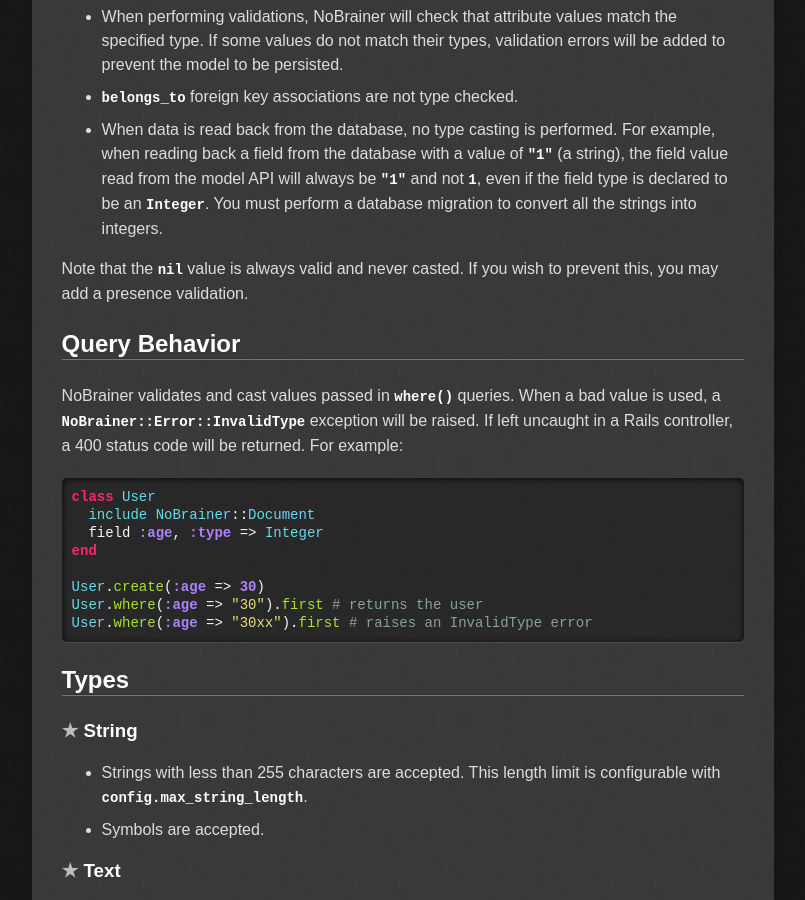
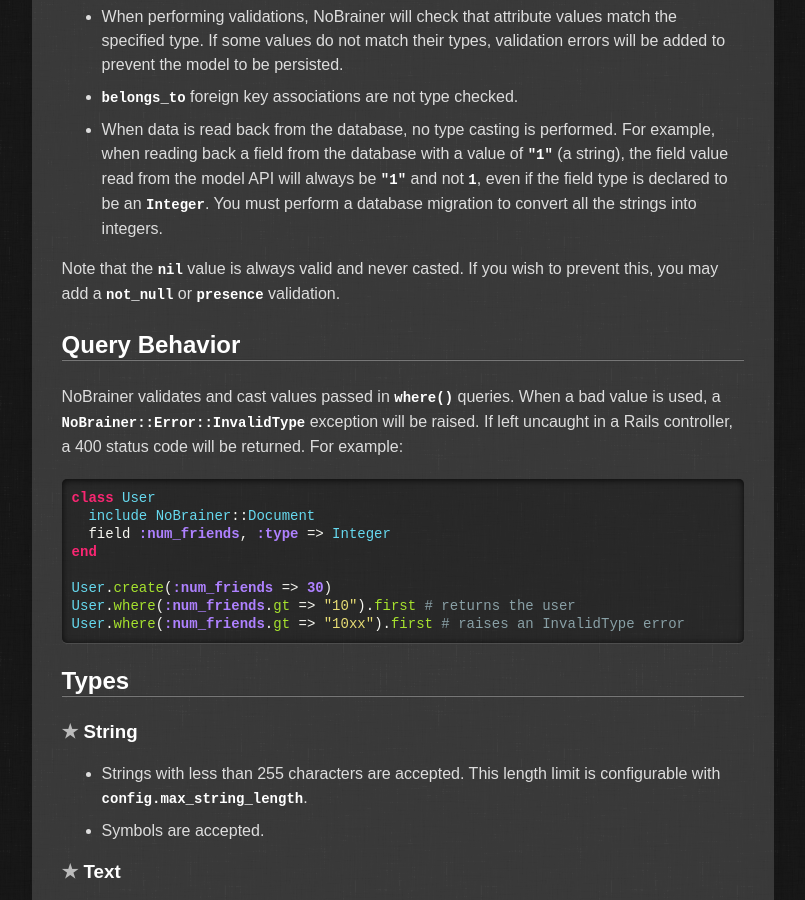
Before and after one commit to NoBrainerORM/nobrainer.io, a Jekyll site: the page built from docs/types.md, in a window 1280 px wide and 900 px high, scrolled down 1405 px. Shown: the whole window, without its empty margins (335-1140 px from the left). Built offline with Jekyll 4.4.1, drawn with Linux system fonts in a browser that asks for light colours; comment, search, counter and statistics services are not loaded; some of the changed text lies outside the part shown.

Commit message:
age -> num_friends

```diff
--- a/docs/types.md
+++ b/docs/types.md
@@ -19,7 +19,7 @@
   field :name,         :type => String
   field :biography,    :type => Text
   field :verified,     :type => Boolean
-  field :age,          :type => Integer
+  field :num_friends,  :type => Integer
   field :last_seen_at, :type => Time
 end
 {% endhighlight %}
@@ -63,7 +63,7 @@
   You must perform a database migration to convert all the strings into integers.
 
 Note that the `nil` value is always valid and never casted. If you wish to
-prevent this, you may add a presence validation.
+prevent this, you may add a `not_null` or `presence` validation.
 
 ## Query Behavior
 
@@ -74,12 +74,12 @@
 {% highlight ruby %}
 class User
   include NoBrainer::Document
-  field :age, :type => Integer
+  field :num_friends, :type => Integer
 end
 
-User.create(:age => 30)
-User.where(:age => "30").first # returns the user
-User.where(:age => "30xx").first # raises an InvalidType error
+User.create(:num_friends => 30)
+User.where(:num_friends.gt => "10").first # returns the user
+User.where(:num_friends.gt => "10xx").first # raises an InvalidType error
 {% endhighlight %}
 
 ## Types
@@ -214,9 +214,9 @@
 
 {% highlight ruby %}
 class User
-  field :age, :type => Integer
+  field :num_friends, :type => Integer
 
-  def age=(value)
+  def num_friends=(value)
     super(value.to_i)
   end
 end
```
